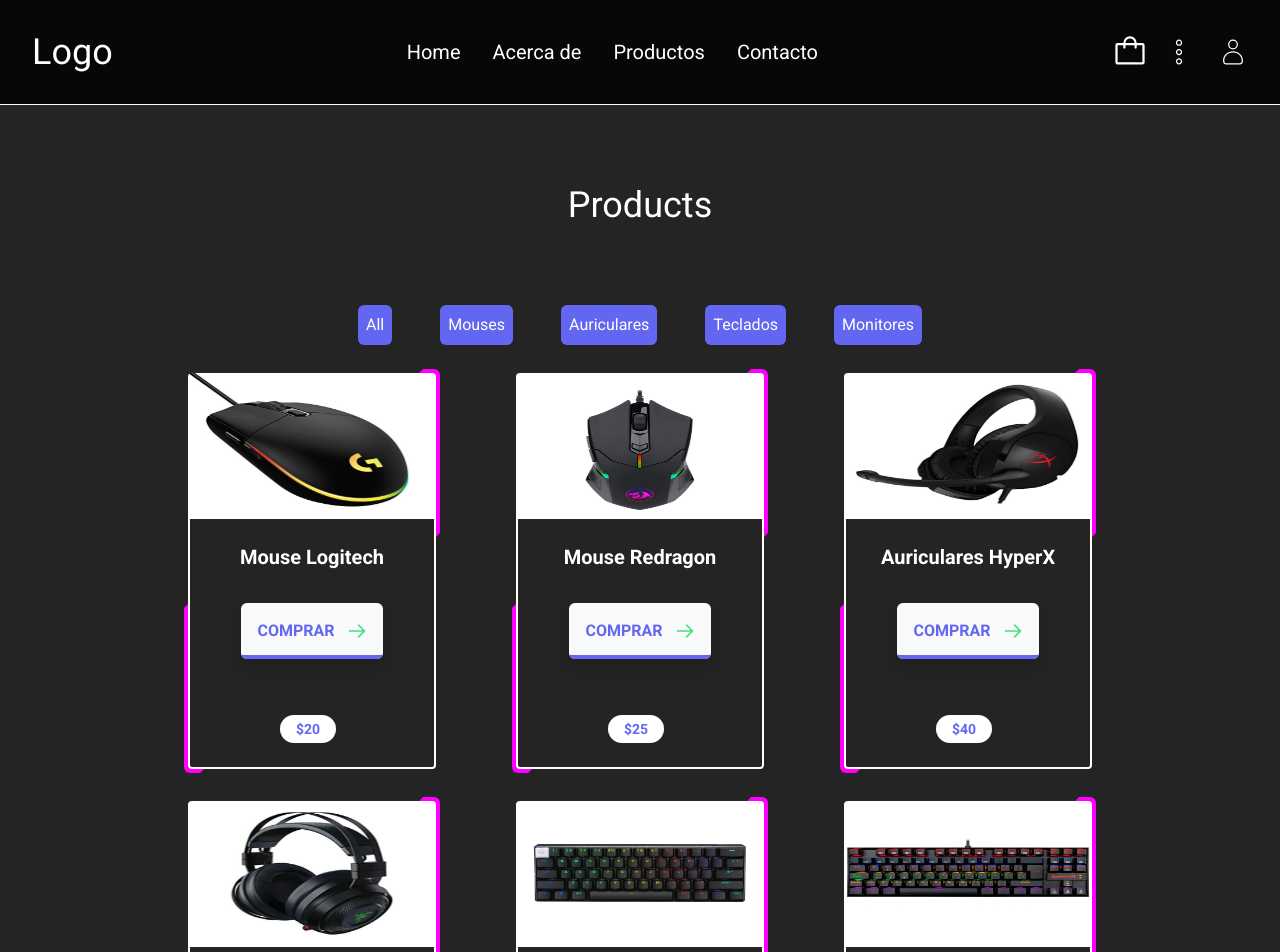
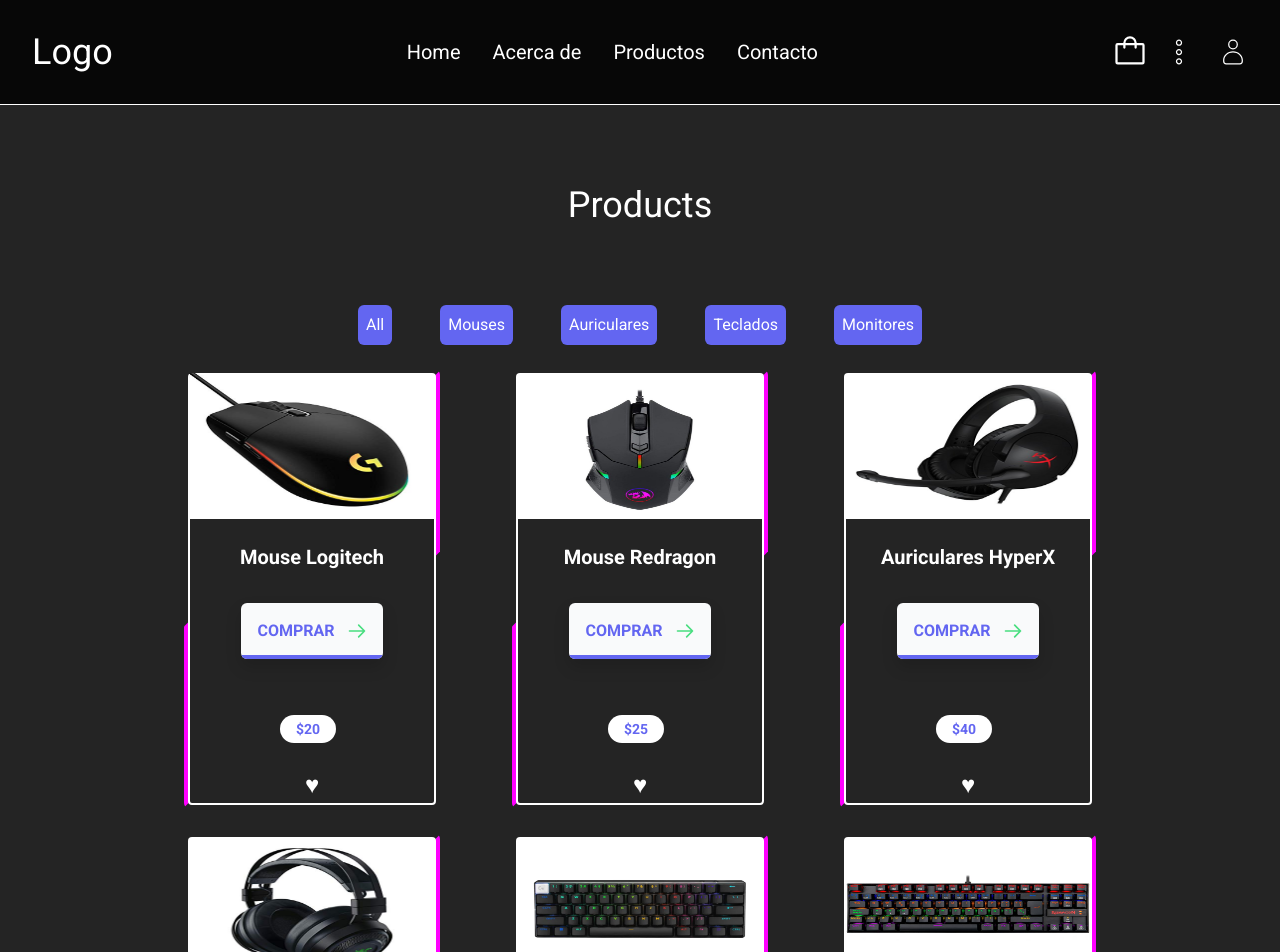
Before and after one commit to Marcos-Alvarez2004/Eccomerce_web, a React (Vite) app in the folder client/: page /products in a window 1280 px wide. Shown: the top 952 px of the page. Built offline with nearby package versions, Linux system fonts and the light colour scheme.

Commit message:
Se completo la zona de productos parcialmente, tiene sistema de categorias y favoritas. Hace falta busqueda de por search

```diff
--- a/client/src/App.jsx
+++ b/client/src/App.jsx
@@ -1,5 +1,5 @@
 // REACT
-import React from "react";
+import React, { useState } from "react";
 // DEPENDENCIAS
 import { BrowserRouter, Routes, Route } from "react-router-dom";
 // ARCHIVOS
@@ -9,6 +9,7 @@
 import CreateProduct from "./Pages/CreateProduct";
 import MyProducts from "./Pages/MyProducts";
 import Product from "./Pages/Products";
+import Favorites from "./Pages/Favorites";
 
 const App = () => {
   return (
@@ -25,6 +26,7 @@
           {/* PRODUCTOS DE USER */}
           <Route path="/create-product" element={<CreateProduct />} />
           <Route path="/my-products" element={<MyProducts />} />
+          <Route path="/favorites" element={<Favorites />} />
         </Routes>
       </BrowserRouter>
     </>
--- /dev/null
+++ b/client/src/Pages/Favorites.jsx
@@ -0,0 +1,33 @@
+import React from "react";
+
+const Favorites = ({ favorites, toggleFavorite }) => {
+  return (
+    <>
+      <section className="flex justify-center items-center my-8 flex-col">
+        <h1 className="text-4xl">Favoritos</h1>
+        <div>
+          {favorites.length === 0 ? (
+            <p>No tienes productos favoritos.</p>
+          ) : (
+            <div className="flex gap-4">
+              {favorites.map((product) => (
+                <div key={product.id} className="favorite-product">
+                  <img src={product.img} alt={product.name} />
+                  <h3>{product.name}</h3>
+                  <button
+                    className="bg-red-500"
+                    onClick={() => toggleFavorite(product.id)}
+                  >
+                    Eliminar de favoritos
+                  </button>
+                </div>
+              ))}
+            </div>
+          )}
+        </div>
+      </section>
+    </>
+  );
+};
+
+export default Favorites;
--- a/client/src/Pages/Products.jsx
+++ b/client/src/Pages/Products.jsx
@@ -3,29 +3,117 @@
 // ARCHIVOS
 import Navbar from "../components/Navbar";
 import Card from "../components/Card";
-import data from "../data.json";
 import Footer from "../components/Footer";
 import ButtonFilterCategory from "../components/ButtonFilterCategory";
+import { Link } from "react-router-dom";
+import Favorites from "./Favorites";
+
+const jsonProducts = [
+  {
+    id: 1,
+    name: "Mouse Logitech",
+    img: "/assets/mouseLogitech.jpg",
+    desc: "Mouse desc",
+    price: 20,
+    category: "Mouses",
+  },
+  {
+    id: 2,
+    name: "Mouse Redragon",
+    img: "/assets/mouseRedragon.jpeg",
+    desc: "Mouse desc",
+    price: 25,
+    category: "Mouses",
+  },
+  {
+    id: 3,
+    name: "Auriculares HyperX",
+    img: "/assets/auricularesHyper.jpg",
+    desc: "Auriculares desc",
+    price: 40,
+    category: "Auriculares",
+  },
+  {
+    id: 4,
+    name: "Auriculares Razer",
+    img: "/assets/auricularesRazer.jpg",
+    desc: "Auriculares desc",
+    price: 45,
+    category: "Auriculares",
+  },
+  {
+    id: 5,
+    name: "Teclado Logitech",
+    img: "/assets/tecladoLogitech.webp",
+    desc: "Teclado desc",
+    price: 50,
+    category: "Teclados",
+  },
+  {
+    id: 6,
+    name: "Teclado Redragon",
+    img: "/assets/tecladoRedragon.jpeg",
+    desc: "Teclado desc",
+    price: 55,
+    category: "Teclados",
+  },
+  {
+    id: 7,
+    name: "Monitor Samsung",
+    img: "/assets/monitorSamsung.jpg",
+    desc: "Monitor desc",
+    price: 60,
+    category: "Monitores",
+  },
+  {
+    id: 8,
+    name: "Monitor LG",
+    img: "/assets/monitorLg.webp",
+    desc: "montior desc",
+    price: 65,
+    category: "Monitores",
+  },
+];
 
 const Products = () => {
-  const [card, setCard] = useState([]);
+  const [products, setProducts] = useState(jsonProducts);
+  const [favorites, setFavorites] = useState([]);
 
-  useEffect(() => {
-    setCard(data);
-  }, []);
+  const toggleFavorite = (id) => {
+    setProducts(
+      products.map((product) =>
+        product.id === id
+          ? { ...product, isFavorite: !product.isFavorite }
+          : product
+      )
+    );
+
+    setFavorites((prevFavorites) => {
+      const isFavorite = prevFavorites.some((product) => product.id === id);
+      if (isFavorite) {
+        return prevFavorites.filter((product) => product.id !== id);
+      } else {
+        const newFavorite = products.find((product) => product.id === id);
+        return [newFavorite, ...prevFavorites];
+      }
+    });
+  };
 
   // DATA FILTER CATEGORY
-  const allCategories = ["All", ...new Set(data.map((e) => e.category))];
+  const allCategories = [
+    "All",
+    ...new Set(jsonProducts.map((e) => e.category)),
+  ];
   const [categories, setCategories] = useState(allCategories);
 
   const filterCategory = (category) => {
     if (category === "All") {
-      setCard(data);
+      setProducts(jsonProducts);
       return;
     }
 
-    const dataFiltered = data.filter((e) => e.category === category);
-    setCard(dataFiltered);
+    const dataFiltered = jsonProducts.filter((e) => e.category === category);
+    setProducts(dataFiltered);
   };
   return (
     <>
@@ -40,15 +128,15 @@
         />
       </div>
       <section className="flex justify-center items-center gap-4 flex-wrap mb-24">
-        {card.map((card) => (
+        {products.map((product) => (
           <Card
-            key={card.id}
-            name={card.name}
-            price={card.price}
-            img={card.img}
+            key={product.id}
+            product={product}
+            toggleFavorite={toggleFavorite}
           />
         ))}
       </section>
+      <Favorites favorites={favorites} toggleFavorite={toggleFavorite} />
       <Footer />
     </>
   );
--- a/client/src/components/Card.jsx
+++ b/client/src/components/Card.jsx
@@ -1,57 +1,58 @@
 // REACT
 import React from "react";
 
-const Card = ({ id, name, img, price }) => {
+const Card = ({ product, toggleFavorite }) => {
   return (
-    <div
-      className="w-64 rounded overflow-hidden mx-4 relative border-animation flex justify-center items-center flex-col"
-      key={id}
-    >
+    <div className="w-64 rounded overflow-hidden mx-4 relative border-animation flex justify-center items-center flex-col">
       <main className="z-10 w-full p-1 text-center">
         {/* IMG */}
-        <img src={img} alt={name} className="w-full rounded-t h-36 bg-white" />
+        <img
+          src={product.img}
+          alt={product.name}
+          className="w-full rounded-t h-36 bg-white"
+        />
         <div className="border-2 border-white rounded-b">
           {/* NAME */}
           <div className="pt-4">
-            <div className="font-bold text-xl">{name}</div>
+            <div className="font-bold text-xl">{product.name}</div>
           </div>
           {/* BTN */}
-          <div class="w-full py-8 flex items-center justify-center cursor-pointer">
-            <div class="relative inline-flex items-center justify-start py-3 pl-4 pr-12 overflow-hidden font-semibold shadow text-indigo-500 transition-all duration-150 ease-in-out rounded hover:pl-10 hover:pr-6 bg-gray-50 dark:bg-gray-700 dark:text-white dark:hover:text-gray-200 dark:shadow-none group">
-              <span class="absolute bottom-0 left-0 w-full h-1 transition-all duration-150 ease-in-out bg-indigo-500 group-hover:h-full"></span>
-              <span class="absolute right-0 pr-4 duration-200 ease-out group-hover:translate-x-12">
+          <div className="w-full py-8 flex items-center justify-center cursor-pointer">
+            <div className="relative inline-flex items-center justify-start py-3 pl-4 pr-12 overflow-hidden font-semibold shadow text-indigo-500 transition-all duration-150 ease-in-out rounded hover:pl-10 hover:pr-6 bg-gray-50 dark:bg-gray-700 dark:text-white dark:hover:text-gray-200 dark:shadow-none group">
+              <span className="absolute bottom-0 left-0 w-full h-1 transition-all duration-150 ease-in-out bg-indigo-500 group-hover:h-full"></span>
+              <span className="absolute right-0 pr-4 duration-200 ease-out group-hover:translate-x-12">
                 <svg
                   xmlns="http://www.w3.org/2000/svg"
                   viewBox="0 0 24 24"
                   stroke="currentColor"
                   fill="none"
-                  class="w-5 h-5 text-green-400"
+                  className="w-5 h-5 text-green-400"
                 >
                   <path
                     d="M14 5l7 7m0 0l-7 7m7-7H3"
-                    stroke-width="2"
-                    stroke-linejoin="round"
-                    stroke-linecap="round"
+                    strokeWidth="2"
+                    strokeLinejoin="round"
+                    strokeLinecap="round"
                   ></path>
                 </svg>
               </span>
-              <span class="absolute left-0 pl-2.5 -translate-x-12 group-hover:translate-x-0 ease-out duration-200">
+              <span className="absolute left-0 pl-2.5 -translate-x-12 group-hover:translate-x-0 ease-out duration-200">
                 <svg
                   xmlns="http://www.w3.org/2000/svg"
                   viewBox="0 0 24 24"
                   stroke="currentColor"
                   fill="none"
-                  class="w-5 h-5 text-green-400"
+                  className="w-5 h-5 text-green-400"
                 >
                   <path
                     d="M14 5l7 7m0 0l-7 7m7-7H3"
-                    stroke-width="2"
-                    stroke-linejoin="round"
-                    stroke-linecap="round"
+                    strokeWidth="2"
+                    strokeLinejoin="round"
+                    strokeLinecap="round"
                   ></path>
                 </svg>
               </span>
-              <span class="relative w-full text-left transition-colors duration-200 ease-in-out group-hover:text-white dark:group-hover:text-gray-200">
+              <span className="relative w-full text-left transition-colors duration-200 ease-in-out group-hover:text-white dark:group-hover:text-gray-200">
                 COMPRAR
               </span>
             </div>
@@ -59,8 +60,16 @@
 
           <div className="px-6 py-4">
             <span className="inline-block bg-white rounded-full px-3 py-1 text-sm font-semibold text-indigo-500 mr-2">
-              ${price}
+              ${product.price}
             </span>
+          </div>
+          <div>
+            <button
+              className={`favorite-btn ${product.isFavorite ? "favorite" : ""}`}
+              onClick={() => toggleFavorite(product.id)}
+            >
+              &#x2665;
+            </button>
           </div>
         </div>
       </main>
--- a/client/src/components/Navbar.jsx
+++ b/client/src/components/Navbar.jsx
@@ -81,7 +81,7 @@
             <h4 className="font-semibold text-md">
               Usario: <b className="text-fuchsia-500">{user.name}</b>
             </h4>
-            <Link className="link">
+            <Link to={"/favorites"} className="link">
               <span className="text-md font-normal">Favoritos</span>
             </Link>
             <Link to={"/create-product"} className="link">
--- a/client/src/index.css
+++ b/client/src/index.css
@@ -67,3 +67,39 @@
   background: #242424;
   border-radius: 8px;
 }
+
+/* favorites */
+.products-list,
+.favorites-list {
+  display: flex;
+  flex-wrap: wrap; /* Ajustar los elementos en el contenedor */
+  gap: 20px;
+}
+
+.product-card,
+.favorite-product {
+  border: 1px solid #ccc;
+  padding: 10px;
+  border-radius: 5px;
+  text-align: center;
+  width: 150px; /* Ajustar el ancho para una mejor apariencia */
+}
+
+.favorite-btn,
+.remove-favorite-btn {
+  background: none;
+  border: none;
+  font-size: 24px;
+  cursor: pointer;
+}
+
+.favorite-btn.favorite {
+  color: red;
+}
+
+.remove-favorite-btn {
+  color: red;
+  font-size: 16px;
+  margin-top: 10px;
+  cursor: pointer;
+}
```
